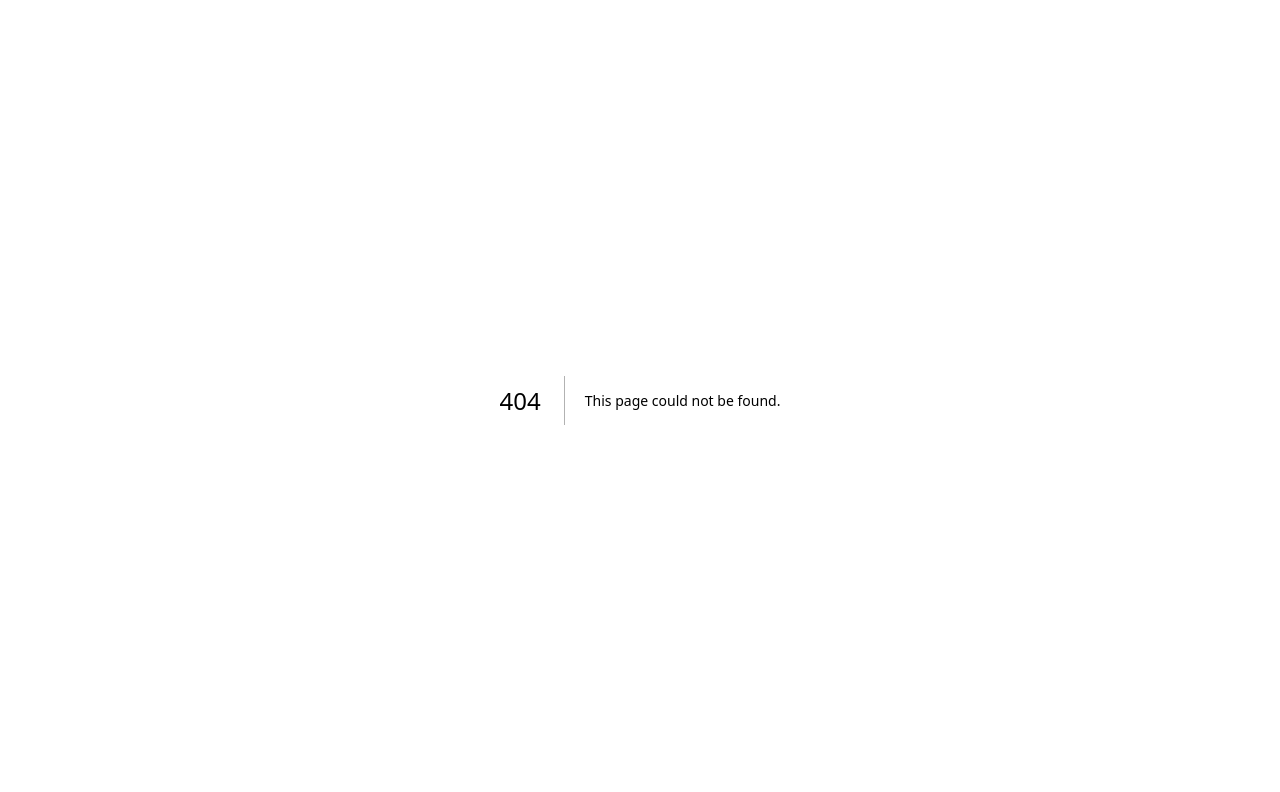
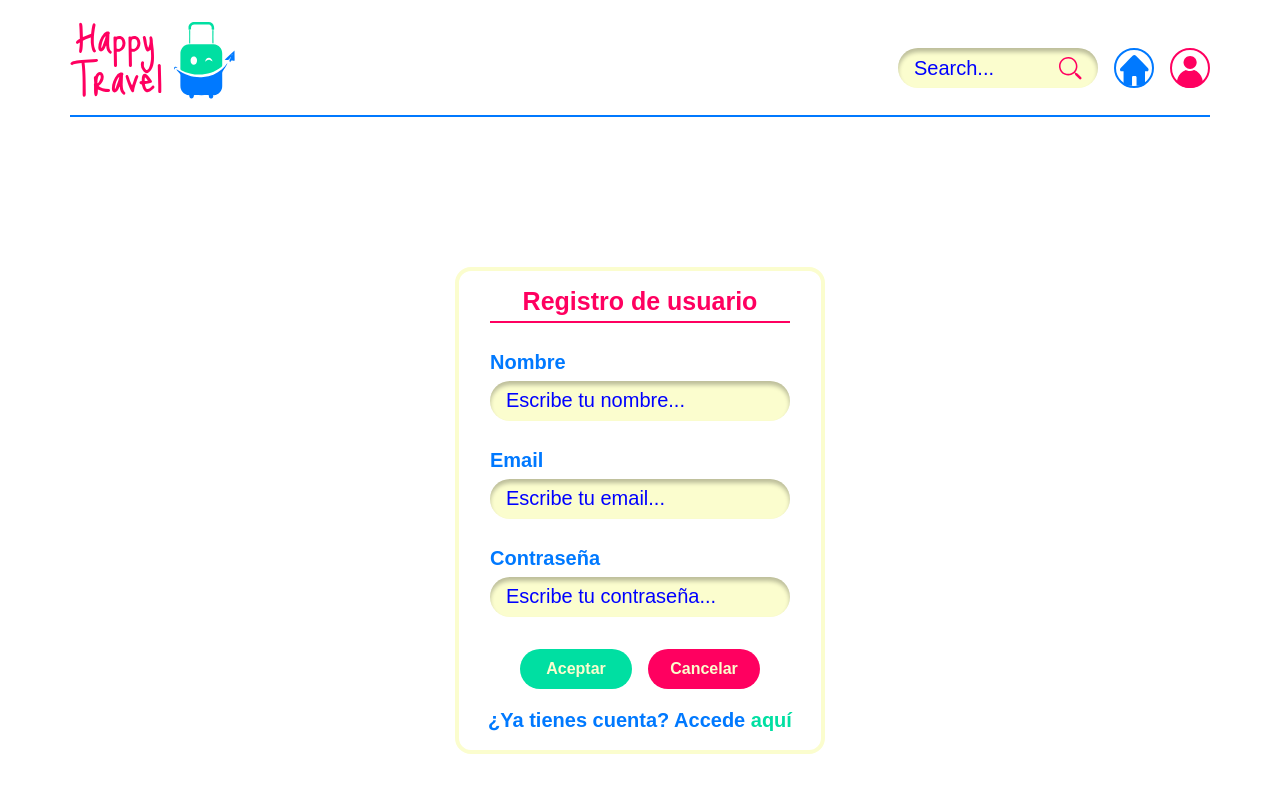
Before and after one commit to vicki-robertson/dreamscape-front, a Next.js app: page /register in a window 1280 px wide. Before the commit this address had no page. Shown: the top 792 px of the page. Built offline with nearby package versions, Linux system fonts and the light colour scheme; a web font is replaced by a local one.

Commit message:
changed button props to include onClick

```diff
--- a/src/app/components/Forms/LoginForm.jsx
+++ b/src/app/components/Forms/LoginForm.jsx
@@ -2,8 +2,8 @@
 
 import React, { useState} from 'react';
 import InputBox from '../ui/InputBox';
-import DoubleButton from '../ui/DoubleButton';
 import axios from 'axios';
+import Button from '../ui/Button';
 
 const StartSession = () => {
   const [formData, setFormData] = useState({
@@ -25,6 +25,7 @@ const StartSession = () => {
 
       if(response.status === 200) {
         setMessage(response.data.message);
+        console.log('Form submitted!')
       }
     } catch (error) {
       console.error(error.response.data);
@@ -37,10 +38,11 @@ const StartSession = () => {
       <form onSubmit={handleSubmit} className='border-t-2 border-red flex flex-col'>
        <label for='email' className='text-blue text-s font-bold pb-1 pt-6'>Email</label>
        <InputBox size='m' placeholder="Escribe tu email..." type="email" name="email" value={formData.email} onChange={handleChange}/>
-       <label for='password' className='text-blue text-s font-bold pb-1 pt-6'>Email</label>
+       <label for='password' className='text-blue text-s font-bold pb-1 pt-6'>Contraseña</label>
        <InputBox size='m' placeholder="Escribe tu contraseña..." type="password" name="password" value={formData.password} onChange={handleChange} />
-       <div className='flex flex-row justify-center pt-[30px]'>
-          <DoubleButton/>
+       <div className='flex flex-row justify-center pt-[30px] gap-4'>
+          <Button buttonColor="bg-green" buttonText="Aceptar" onClick={handleSubmit} type="submit" />
+          <Button buttonColor="bg-red" buttonText="Cancelar" onClick={handleSubmit} type="submit" />
        </div>
       </form>
     </div>
--- a/src/app/components/Forms/SignUpForm.jsx
+++ b/src/app/components/Forms/RegisterForm.jsx
@@ -2,10 +2,10 @@
 
 import React, {useState} from "react";
 import InputBox from "../ui/InputBox";
-import DoubleButton from "../ui/DoubleButton";
+import Button from "../ui/Button";
 import axios from "axios";
 
-const SignUpForm = () => {
+const Register = () => {
 
   const [formData, setFormData] = useState({
     name: '',
@@ -44,12 +44,13 @@ const SignUpForm = () => {
         </label>
         <InputBox size="m" placeholder="Escribe tu contraseña..." />
       </form>
-      <div className="justify-center pt-8">
-        <DoubleButton/>
-        <p className="text-blue font-bold text-s pt-4">¿Ya tienes cuenta? Accede <a href="/login" className="text-green">aquí</a></p>
+      <div className="flex gap-4 justify-center pt-8">
+          <Button buttonColor="bg-green" buttonText="Aceptar" onClick={handleSubmit} type="submit" />
+          <Button buttonColor="bg-red" buttonText="Cancelar" onClick={handleSubmit} type="submit" />
       </div>
+      <span className="text-blue font-bold text-s pt-4">¿Ya tienes cuenta? Accede <a href="/login" className="text-green">aquí</a></span>
     </div>
   );
 }
 
-export default SignUpForm;
+export default Register;
--- a/src/app/components/ui/Button.jsx
+++ b/src/app/components/ui/Button.jsx
@@ -1,7 +1,10 @@
-function Button({ buttonColor = "", buttonText = "" }) {
+function Button({ buttonColor = "", buttonText = "", onClick, type="submit" }) {
 
   return (
-    <button className={`w-28 h-10 ${buttonColor} rounded-full text-light-yellow font-bold`}>{ buttonText }
+    <button className={`w-28 h-10 ${buttonColor} rounded-full text-light-yellow font-bold`}
+    type={type}
+    onClick={onClick}
+    >{ buttonText }
     </button>
   );
 }
--- a/src/app/sign-up/page.jsx
+++ b/src/app/register/page.jsx
@@ -1,5 +1,5 @@
 import Header from '../components/Header/Header'
-import SigninForm from '../components/Forms/SignUpForm'
+import SigninForm from '../components/Forms/RegisterForm'
 
 export default function SignUpPage() {
   return (
--- a/src/app/ui-pages/ui-home/page.jsx
+++ b/src/app/ui-pages/ui-home/page.jsx
@@ -2,16 +2,17 @@ import NavbarMobile from "@/app/components/Header/NavbarMobile";
 import Header from "@/app/components/Header/Header";
 import Modal from "@/app/components/ui/Modal";
 import PaginationButtons from "@/app/components/ui/PaginationButtons";
+import Button from "@/app/components/ui/Button";
+import Login from "@/app/login/page";
 
 export default function Home() {
     return (
         <>
             <Header/>
             <NavbarMobile />
-            <div className="flex flex-row justify-center">
-                <Modal/>
-                <PaginationButtons/>
-            </div>
+            <LoginForm/>
+            <InputBox size />
+            <Button buttonColor="bg-blue"/>
         </>
     )
 }
```
